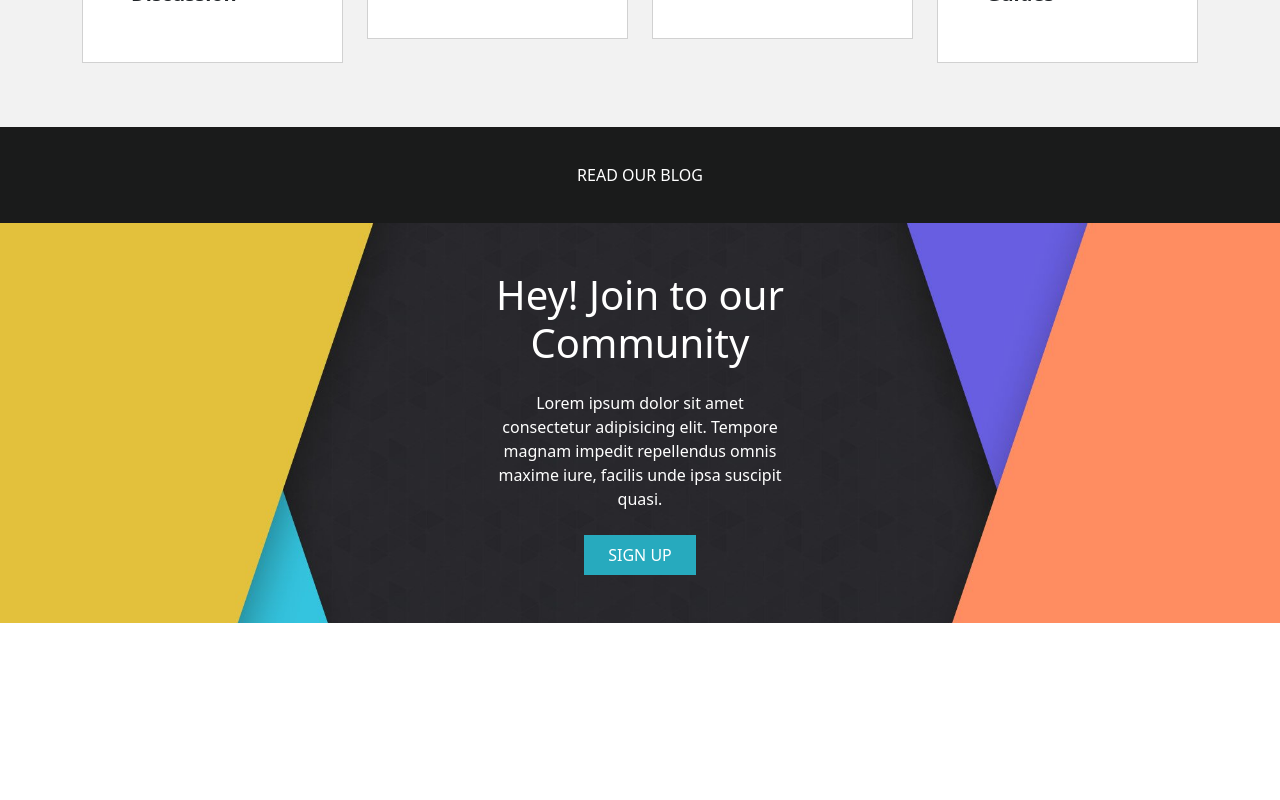
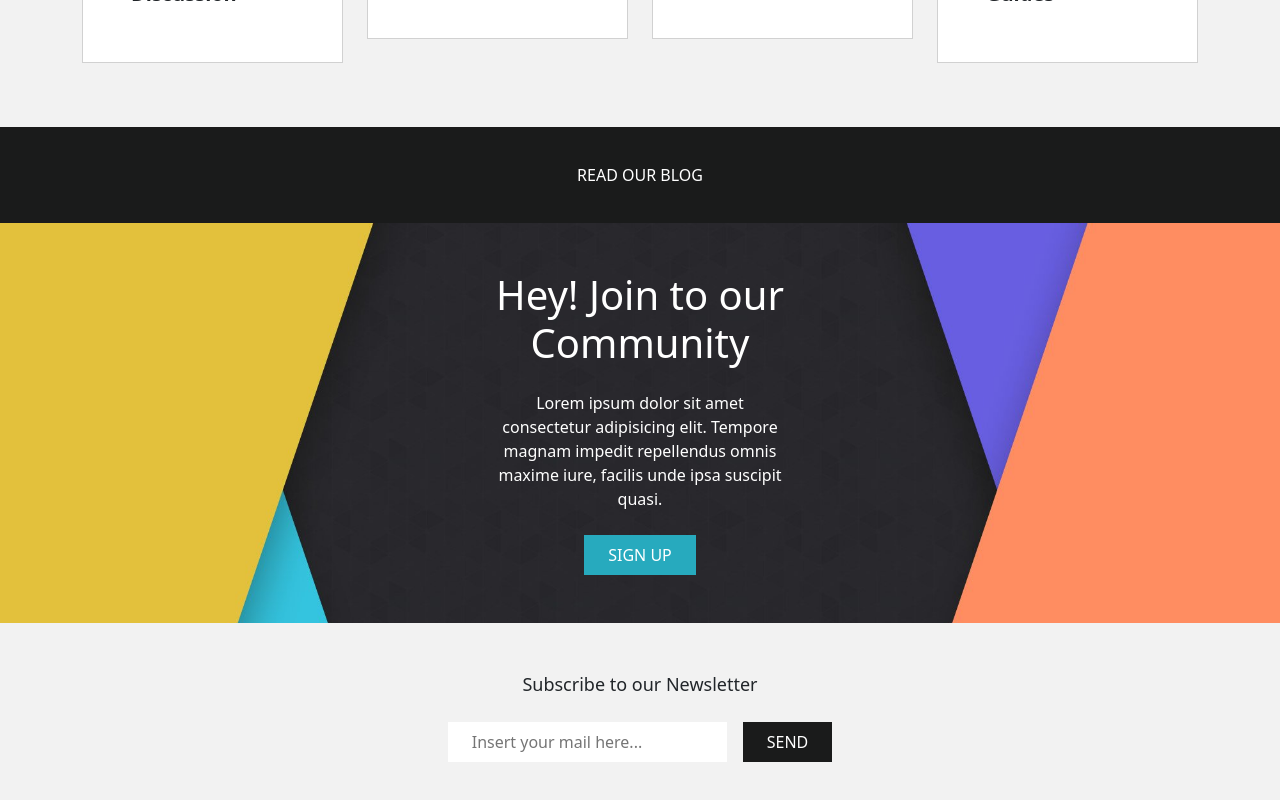
Before and after one commit to edoardorizzo/proj-html-vuejs, a Vue app: page / in a window 1280 px wide. Shown: the part 3944-4744 px from the top of the page. Before the commit the page ends 4567 px from the top, so only its background shows below. Built offline with nearby package versions, Linux system fonts and the light colour scheme.

Commit message:
add nl component

```diff
--- /dev/null
+++ b/src/components/NewsLetterComp.vue
@@ -0,0 +1,34 @@
+<script>
+export default {
+    name: 'NewsLetterComp',
+}
+</script>
+
+<template>
+    <div class="nl_comp p-5">
+        <div class="container text-center">
+            <div class="heading mb-4">
+                Subscribe to our Newsletter
+            </div>
+            <input class="border-0 p-2 ps-4 pe-4 me-3" placeholder="Insert your mail here..." type="email" name="" id="">
+            <button class="border-0 p-2 ps-4 pe-4">SEND</button>
+        </div>
+    </div>
+</template>
+
+<style lang="scss" scoped>
+@use '../partials/partials.scss' as *;
+
+.nl_comp{
+    background-color: $lightgrey;
+
+    .heading{
+        font-size: 18px;
+    }
+}
+
+button{
+        background-color: $black;
+        color: $white;
+    }
+</style>
--- a/src/components/SiteMain.vue
+++ b/src/components/SiteMain.vue
@@ -5,6 +5,7 @@ import LastNewsComp from './LastNewsComp.vue';
 import ReadBlogComp from './ReadBlogComp.vue';
 import ForumComp from './ForumComp.vue';
 import FullScreenComp from './FullScreenComp.vue';
+import NewsLetterComp from './NewsLetterComp.vue'
 
 export default {
     name: 'SiteMain',
@@ -15,6 +16,7 @@ export default {
         ReadBlogComp,
         ForumComp,
         FullScreenComp,
+        NewsLetterComp,
 
     }
 
@@ -30,6 +32,7 @@ export default {
         <ForumComp></ForumComp>
         <ReadBlogComp></ReadBlogComp>
         <FullScreenComp></FullScreenComp>
+        <NewsLetterComp></NewsLetterComp>
 
     </main>
 </template>
```
